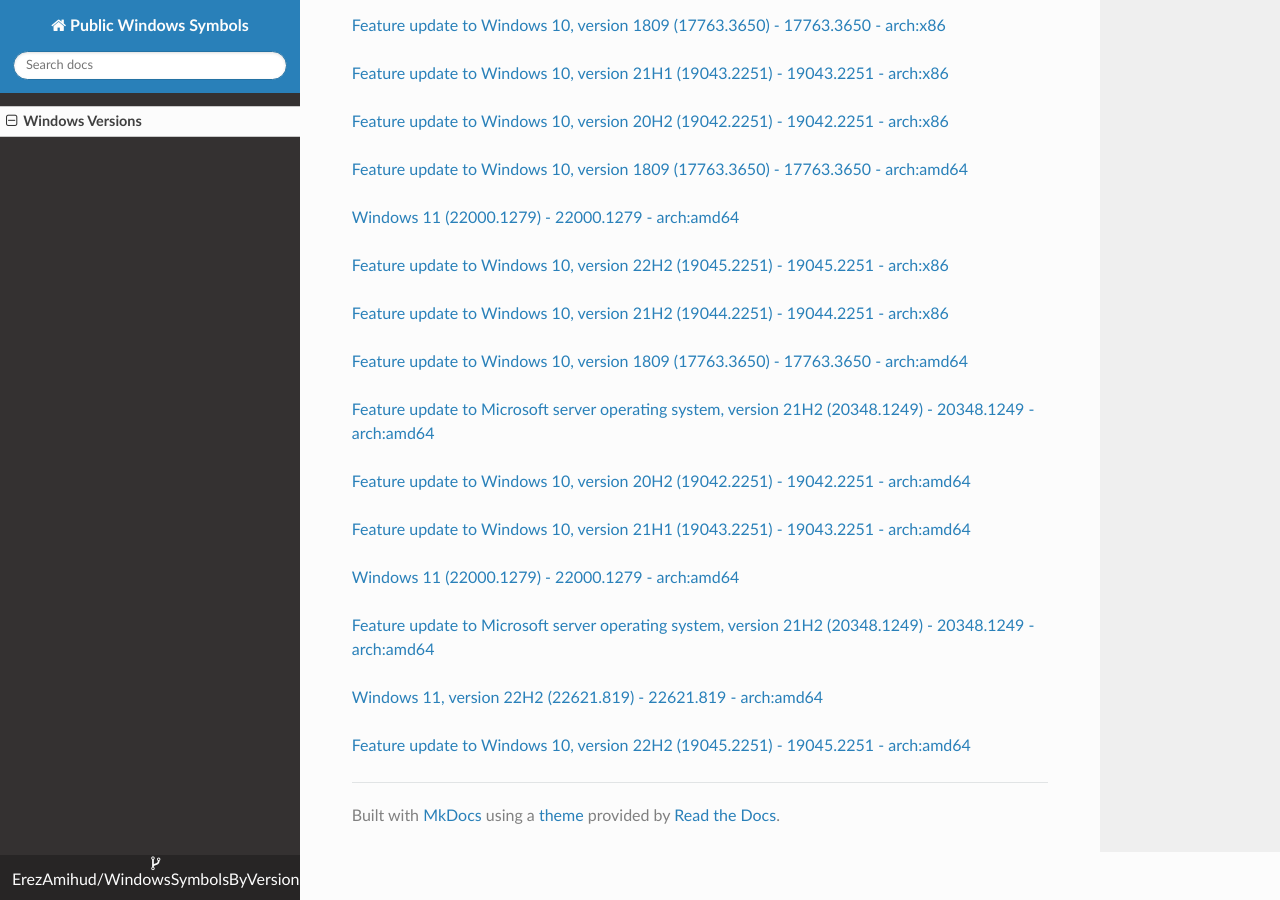
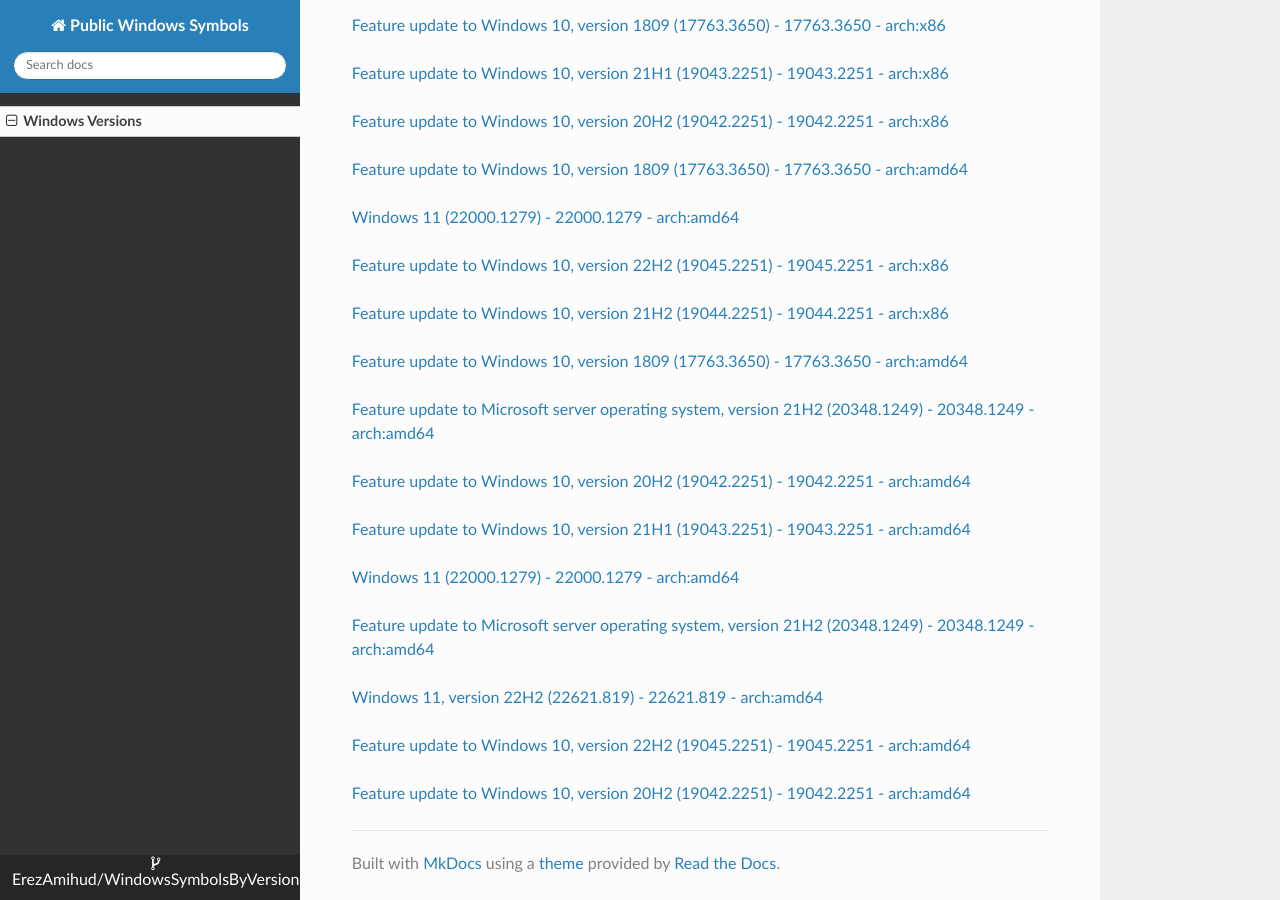
Before and after one commit to ErezAmihud/WindowsSymbolsByVersion, an MkDocs documentation site: the page built from docs/index.md, in a window 1280 px wide and 900 px high, scrolled down 45941 px. Built offline with MkDocs 1.6.1, drawn with Linux system fonts in a browser that asks for light colours; nearby versions of some CDN libraries.

Commit message:
Automated commit, add manifest for beda0794-a640-403e-acad-f5467ce2f4b3

```diff
--- a/docs/index.md
+++ b/docs/index.md
@@ -2698,3 +2698,6 @@
 
 
 [Feature update to Windows 10, version 22H2 (19045.2251) - 19045.2251 - arch:amd64](https://github.com/ErezAmihud/WindowsSymbolsByVersion/blob/main/manifests/4b198c0a-71de-4f6f-b7e1-831729d92c77.manifest)
+
+
+[Feature update to Windows 10, version 20H2 (19042.2251) - 19042.2251 - arch:amd64](https://github.com/ErezAmihud/WindowsSymbolsByVersion/blob/main/manifests/beda0794-a640-403e-acad-f5467ce2f4b3.manifest)
```
Also changed, not shown: process_builds.json (+1 -1 lines).
